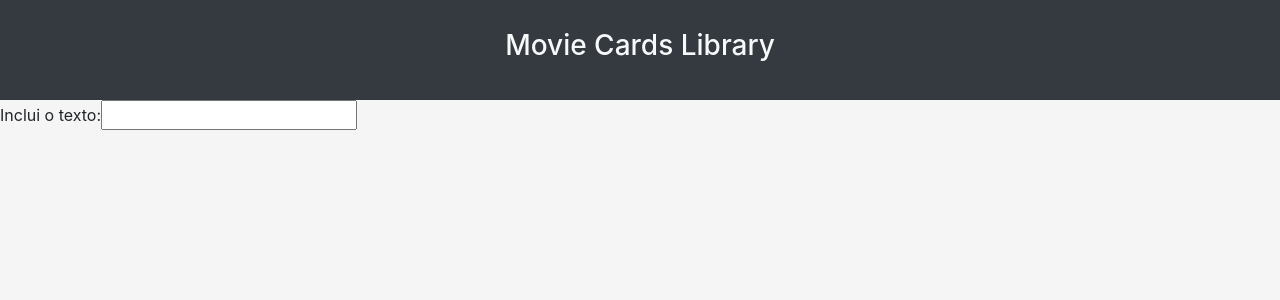
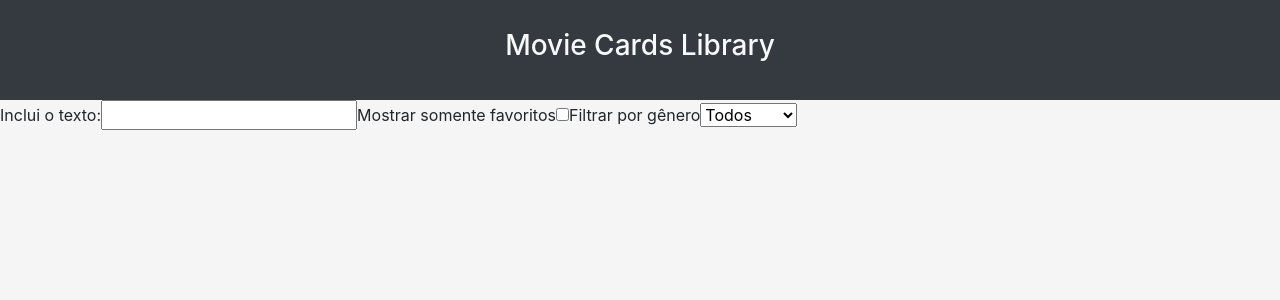
Before and after one commit to christianbvolz/project-movie-cards-library-stateful, a React (Create React App) app: page / in a window 1280 px wide. Shown: the top 300 px of the page. Built offline with nearby package versions, Linux system fonts and the light colour scheme.

Commit message:
requisitos 4 e 5, componente SearchBar completo e erros do lint corrigidos

```diff
--- a/src/components/SearchBar.jsx
+++ b/src/components/SearchBar.jsx
@@ -1,35 +1,57 @@
 import React from 'react';
+import PropTypes from 'prop-types';
 
 class SearchBar extends React.Component {
   render() {
-    const {
-      searchText,
-      onSearchTextChange,
-      bookmarkedOnl,
-      onBookmarkedChange,
-      selectedGenre,
-      onSelectedGenreChange,
-    } = this.props;
+    const { searchText, onSearchTextChange, bookmarkedOnly, onBookmarkedChange,
+      selectedGenre, onSelectedGenreChange } = this.props;
     return (
       <form data-testid="search-bar-form">
-        <label
-          data-testid="text-input-label"
-          htmlFor="?" // ?
-        >
+        <label data-testid="text-input-label" htmlFor="text-input">
           Inclui o texto:
           <input
             value={ searchText }
             onChange={ onSearchTextChange }
             data-testid="text-input"
+            id="text-input"
           />
+        </label>
+        <label data-testid="checkbox-input-label" htmlFor="checkbox-input">
+          Mostrar somente favoritos
+          <input
+            type="checkbox"
+            checked={ bookmarkedOnly }
+            data-testid="checkbox-input"
+            onChange={ onBookmarkedChange }
+            id="checkbox-input"
+          />
+        </label>
+        <label data-testid="select-input-label" htmlFor="select-input">
+          Filtrar por gênero
+          <select
+            value={ selectedGenre }
+            onChange={ onSelectedGenreChange }
+            data-testid="select-input"
+            id="select-input"
+          >
+            <option value="" data-testid="select-option">Todos</option>
+            <option value="action" data-testid="select-option">Ação</option>
+            <option value="comedy" data-testid="select-option">Comédia</option>
+            <option value="thriller" data-testid="select-option">Suspense</option>
+          </select>
         </label>
       </form>
     );
   }
 }
 
-SearchBar.protoTypes = {
-
+SearchBar.propTypes = {
+  searchText: PropTypes.string.isRequired,
+  onSearchTextChange: PropTypes.func.isRequired,
+  bookmarkedOnly: PropTypes.bool.isRequired,
+  onBookmarkedChange: PropTypes.func.isRequired,
+  selectedGenre: PropTypes.string.isRequired,
+  onSelectedGenreChange: PropTypes.func.isRequired,
 };
 
 export default SearchBar;
```
